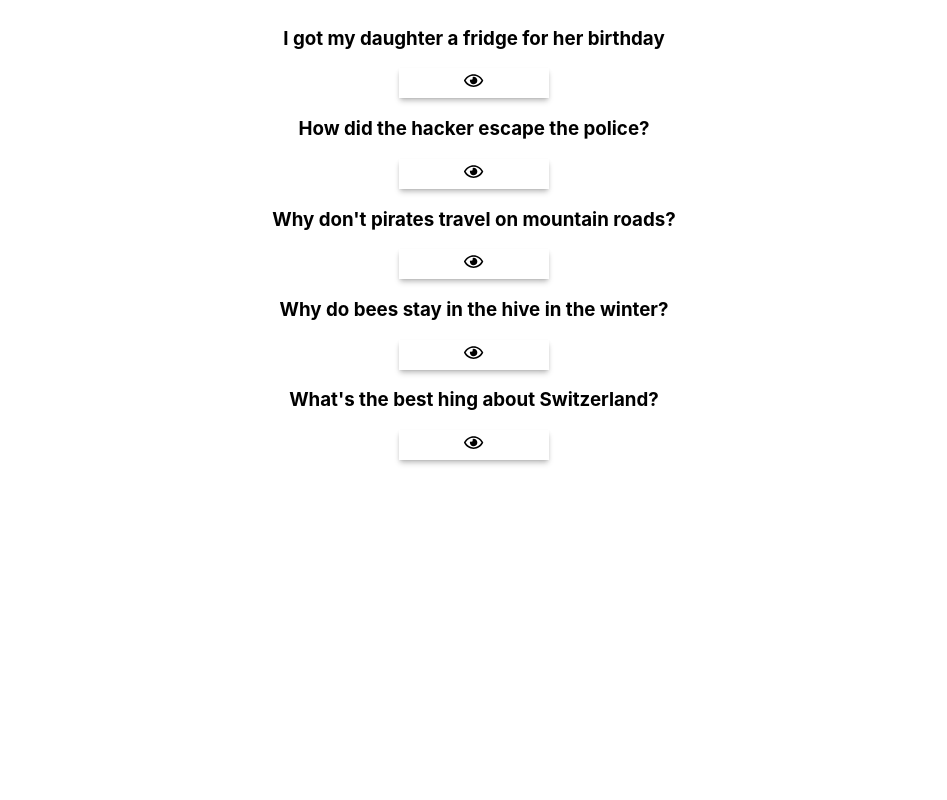
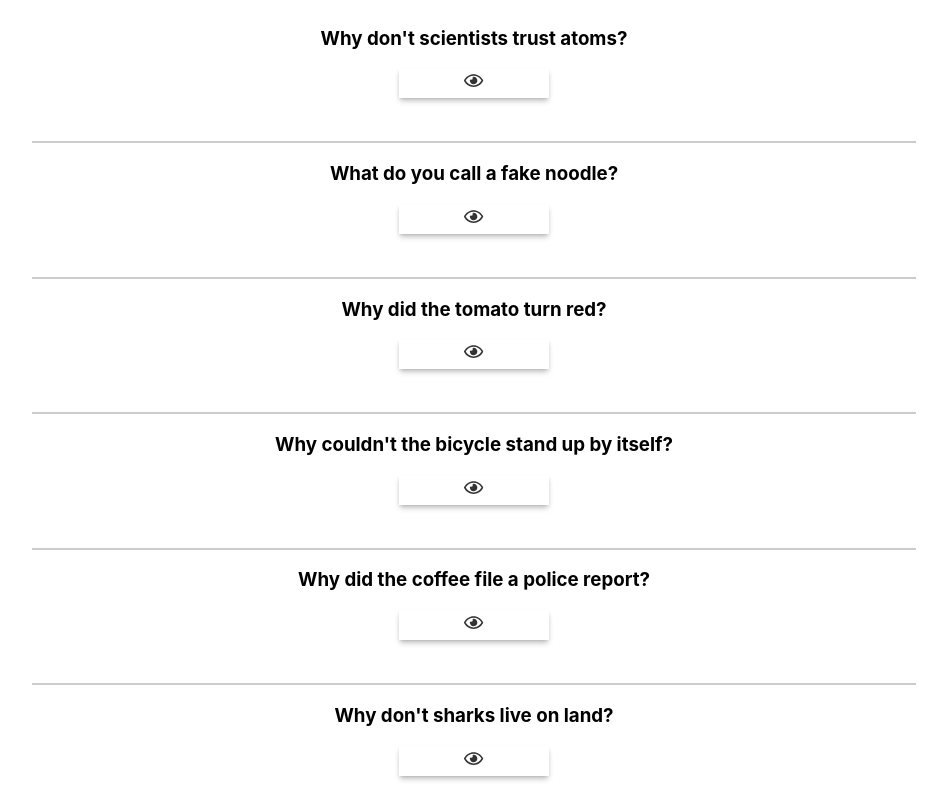
Before and after one commit to lswebdevelops/props_app, a React (Create React App) app: page / in a window 1280 px wide. Shown: the top 800 px of the page, without its empty margins (166-1113 px from the left). Built offline with nearby package versions, Linux system fonts and the light colour scheme.

Commit message:
updating jokes

```diff
--- a/src/Components/Jokes.jsx
+++ b/src/Components/Jokes.jsx
@@ -11,13 +11,14 @@ function Jokes(props) {
 
   return (
     <div>
-      <h3>{props.setup}</h3>
+      {props.setup && <h3>{props.setup}</h3>}
       <div>
+        {isShown && <p>{props.punchline}</p>}
         <button onClick={toggleShown}>
           {isShown ? <FaRegEyeSlash /> : <FaRegEye />}
-          </button>
-        {isShown && <p>{props.punchline}</p>}
+        </button>
       </div>
+      <hr />
     </div>
   );
 }
--- a/src/Data/jokesData.js
+++ b/src/Data/jokesData.js
@@ -1,33 +1,78 @@
 const jokes = [
   {
   id: 1,
-    setup: "I got my daughter a fridge for her birthday",
-    punchline: "I can't wait to see her face light up when she opens it.",
+  setup: "Why don't scientists trust atoms?",
+  punchline: "Because they make up everything.",
   },
   {
   id: 2,
-
-    setup: "How did the hacker escape the police?",
-    punchline: "He ransomwared himself.",
+  setup: "What do you call a fake noodle?",
+  punchline: "An impasta.",
   },
   {
   id: 3,
-
-    setup: "Why don't pirates travel on mountain roads?",
-    punchline: "Because they prefer to take the high seas.",
+  setup: "Why did the tomato turn red?",
+  punchline: "Because it saw the salad dressing.",
   },
   {
   id: 4,
-
-    setup: "Why do bees stay in the hive in the winter?",
-    punchline: "It's too cold to go outside and pollen-tate.",
+  setup: "Why couldn't the bicycle stand up by itself?",
+  punchline: "Because it was two-tired.",
   },
   {
   id: 5,
-
-    setup: "What's the best hing about Switzerland?",
-    punchline: "I don't know, but the flag is a big plus.",
+  setup: "Why did the coffee file a police report?",
+  punchline: "Because it got mugged.",
   },
+  {
+  id: 6,
+  setup: "Why don't sharks live on land?",
+  punchline: "Because they can't climb trees.",
+  },
+  {
+  id: 7,
+  setup: "Why don't scientists trust atoms?",
+  punchline: "Because they make up everything.",
+  },
+  {
+  id: 8,
+  setup: "What do you call a snowman with a six-pack?",
+  punchline: "An abdominal snowman.",
+  },
+  {
+  id: 9,
+  setup: "Why did the scarecrow win an award?",
+  punchline: "Because he was outstanding in his field.",
+  },
+  {
+  id: 10,
+  setup: "Why did the chicken cross the playground?",
+  punchline: "To get to the other slide.",
+  },
+  {
+  id: 11,
+  setup: "Why do bees hum?",
+  punchline: "Because they don't know the words.",
+  },
+  {
+  id: 12,
+  setup: "Why do birds fly south for the winter?",
+  punchline: "Because it's too far to walk.",
+  },
+  {
+  id: 13,
+  setup: "Why don't ghosts use Twitter?",
+  punchline: "Because they have nothing to hashtag.",
+  },
+  {
+  id: 14,
+  setup: "Why did the stadium get hot after the game?",
+  punchline: "Because all of the fans left.",
+  },
+  {
+  id: 15,
+  setup: "Why did the banana go to the doctor?",
+  punchline: "Because it wasn't peeling well.",
+  }
   ];
-
 export default jokes;
--- a/src/Styles/Jokes.css
+++ b/src/Styles/Jokes.css
@@ -1,17 +1,19 @@
-*{
+* {
   text-align: center;
 }
 
-
-
-
-button{
+button {
   width: 150px;
   height: 30px;
+  color: #333;
   border: none;
   background-color: white;
   box-shadow: rgba(0, 0, 0, 0.2) 0px 4px 6px -1px,
-                rgba(0, 0, 0, 0.14) 0px 2px 4px -1px,
-                rgba(0, 0, 0, 0.12) 0px 1px 1px -1px;
+    rgba(0, 0, 0, 0.14) 0px 2px 4px -1px, rgba(0, 0, 0, 0.12) 0px 1px 1px -1px;
   font-size: larger;
+  margin-bottom: 35px;
 }
+hr{
+  border: solid rgb(205, 203, 203) 0.0000001rem;
+  width: 70%;
+}
```
Also changed, not shown: src/App.js (+6 -1 lines). Lines whose indentation alone changed are shown as unchanged.
